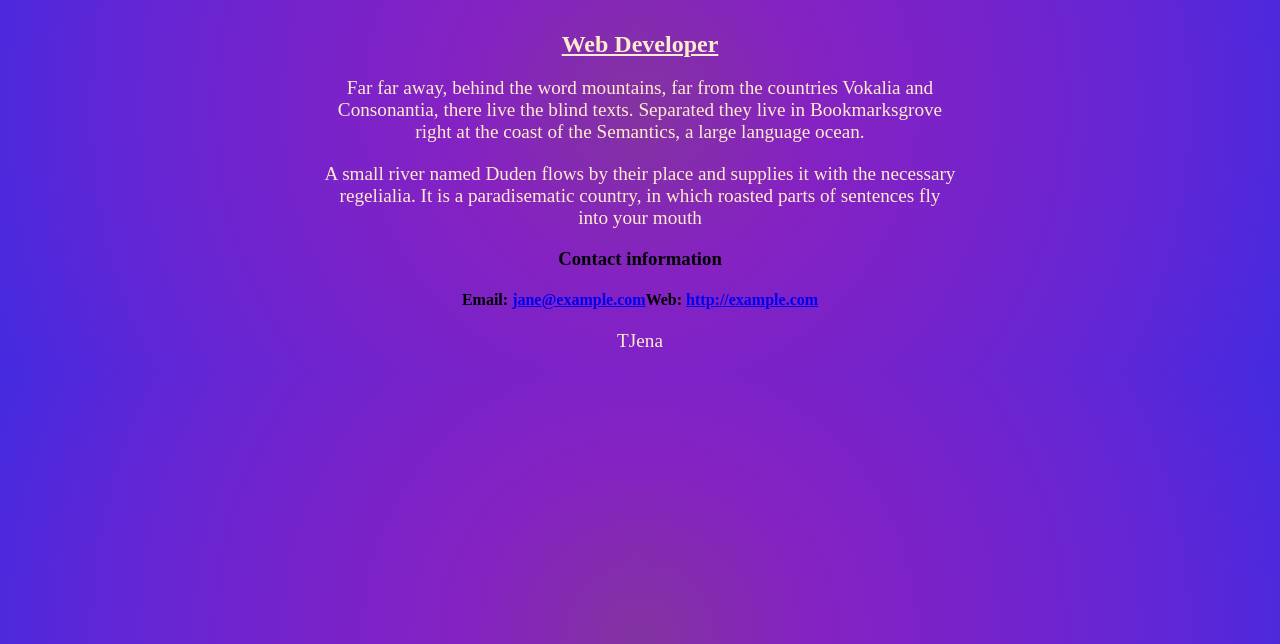
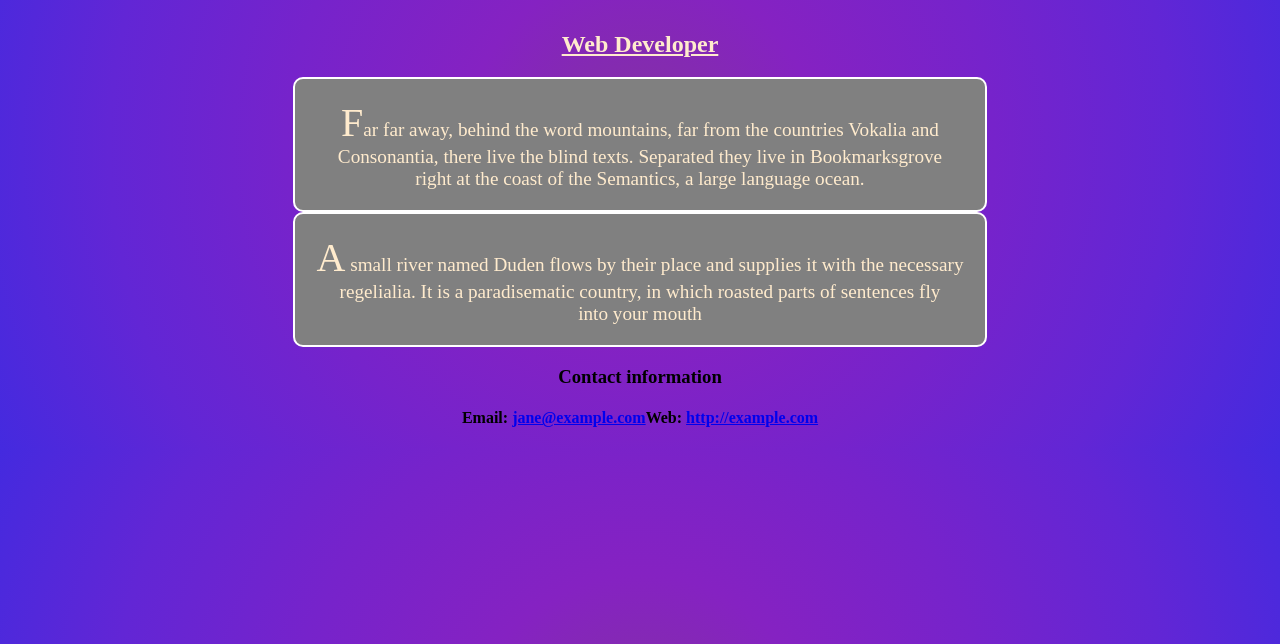
Before and after one commit to DahBoneDokkta/Del-1-U4-G--loss-med-HTML-CSS-Frivillig, a plain HTML site: page index.html in a window 1280 px wide. Shown: the part 156-800 px from the top of the page. Drawn offline with Linux system fonts and the light colour scheme.

Commit message:
Changed to <div> instead of <p> changed first letter size

```diff
--- a/index.html
+++ b/index.html
@@ -10,19 +10,18 @@
     <h1>Jane Doe</h1>
     <h2>Web Developer</h2>
 
-    <p> Far far away, behind the word mountains, far from the countries Vokalia and<br>
+    <div class="text-block1">Far far away, behind the word mountains, far from the countries Vokalia and<br>
         Consonantia, there live the blind texts. Separated they live in Bookmarksgrove<br>
-        right at the coast of the Semantics, a large language ocean.
-    </p>
+        right at the coast of the Semantics, a large language ocean.<br></div>
 
-    <p> A small river named Duden flows by their place and supplies it with the necessary<br>
+    <div class="text-block2">A small river named Duden flows by their place and supplies it with the necessary<br>
         regelialia. It is a paradisematic country, in which roasted parts of sentences fly<br>
         into your mouth
-    </p>
+    </div>
 
     <h3>Contact information</h3>
     <h4>Email: <a href="mailto: jane@example.com">jane@example.com</a>Web: <a href="http://example.com">http://example.com</a></h4>
-    <p>TJena</p>
+
 
 </body>
 </html>
--- a/styles/styles.css
+++ b/styles/styles.css
@@ -21,10 +21,32 @@ h3 {
 h4 {
     text-align: center;
 }
-p {
+div {
     color: blanchedalmond;
     text-align: center;
     font-size: larger;
     font-family: 'Times New Roman', Times, serif;
 
 }
+.text-block1 {
+    background-color: grey;
+    padding: 20px;
+    border-radius: 10px;
+    border: 2px solid white;
+    width: 650px;
+    margin: 0 auto;
+}
+.text-block1::first-letter {
+    font-size: 40px;
+}
+.text-block2 {
+    background-color: grey;
+    padding: 20px;
+    border-radius: 10px;
+    border: 2px solid white;
+    width: 650px;
+    margin: 0 auto;
+}
+.text-block2::first-letter {
+    font-size: 40px;
+}
```
